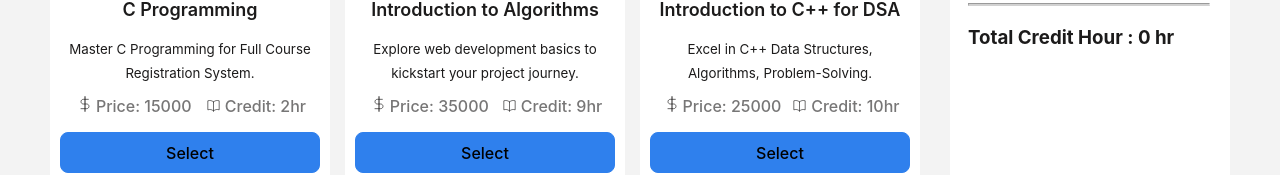
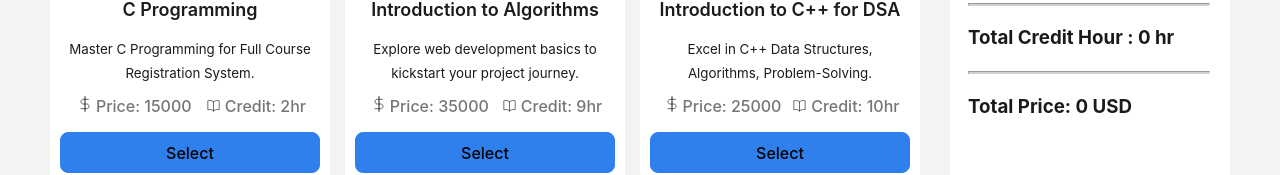
Before and after one commit to wdkammrul/react-course-registration, a React (Vite) app: page / in a window 1280 px wide. Shown: the part 308-483 px from the top of the page. Built offline with nearby package versions, Linux system fonts and the light colour scheme.

Commit message:
The total price of the course has been displayed.

```diff
--- a/src/component/Cart/Cart.jsx
+++ b/src/component/Cart/Cart.jsx
@@ -7,7 +7,8 @@ import './Cart.css'
 // step-10
 // step-18 receive remaining
 // step-23 receive totalCreditHour
-const Cart = ({ selectedCourses, remaining, totalCreditHour }) => {
+// step-31 receive totalPriceCount
+const Cart = ({ selectedCourses, remaining, totalCreditHour, totalPriceCount }) => {
     // console.log(selectedCourses)
     // console.log(remaining)
     return (
@@ -30,6 +31,10 @@ const Cart = ({ selectedCourses, remaining, totalCreditHour }) => {
             {/* step-24  */}
             <h3>Total Credit Hour : {totalCreditHour} hr</h3>
 
+            <hr className='border1' />
+
+            <h3>Total Price: {totalPriceCount} USD</h3>
+
         </div>
     );
 };
--- a/src/component/Home/Home.jsx
+++ b/src/component/Home/Home.jsx
@@ -21,6 +21,9 @@ const Home = () => {
     // step-20
     const [totalCreditHour, setTotalCreditHour] = useState(0)
 
+    // step-28
+    const [totalPriceCount, setTotalPriceCount] = useState(0)
+
     // step-2
     useEffect(() => {
         fetch('./course.json')
@@ -39,6 +42,10 @@ const Home = () => {
 
         let count = parseInt(course.credit);
 
+        // step-26
+        let price = course.price;
+        console.log(price)
+
         if (inStock) {
             return toast("⚠️ Course limit reached, no more.")
         } else {
@@ -46,7 +53,12 @@ const Home = () => {
             // step-13
             selectedCourses.forEach((item) => {
                 count = count + parseInt(item.credit);
+
+                // step-27
+                price = price + item.price;
             })
+
+
 
             // console.log(count)
 
@@ -55,11 +67,15 @@ const Home = () => {
             // step-16
             setRemaining(totalHourRemaining)
 
-
             // step-25
             if (count > 20) {
                 return toast("⛔ Not enough credit hours 😢 ")
             } else {
+
+                // step-29
+                setTotalPriceCount(price)
+                console.log(price)
+
                 // step-21
                 const totalCreditHourSum = parseInt(course.credit)
                 // console.log(totalCreditHourSum)
@@ -120,6 +136,9 @@ const Home = () => {
                         // step-22
                         totalCreditHour={totalCreditHour}
 
+                        // step-30
+                        totalPriceCount={totalPriceCount}
+
                     ></Cart>
 
                 </div>
```
